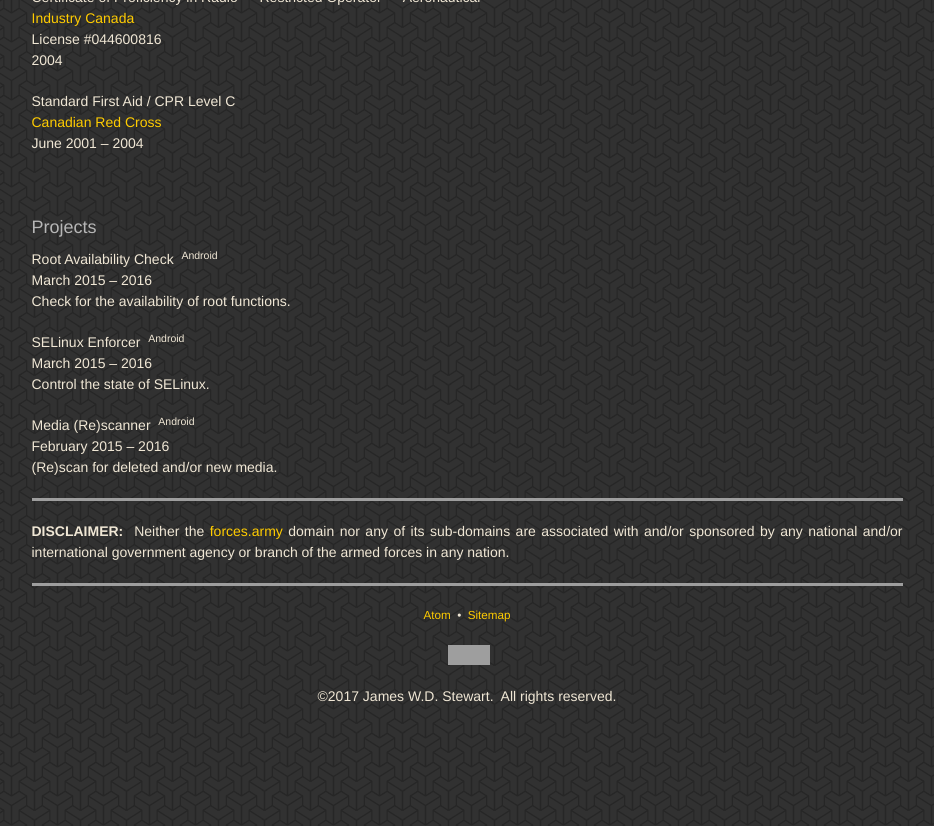
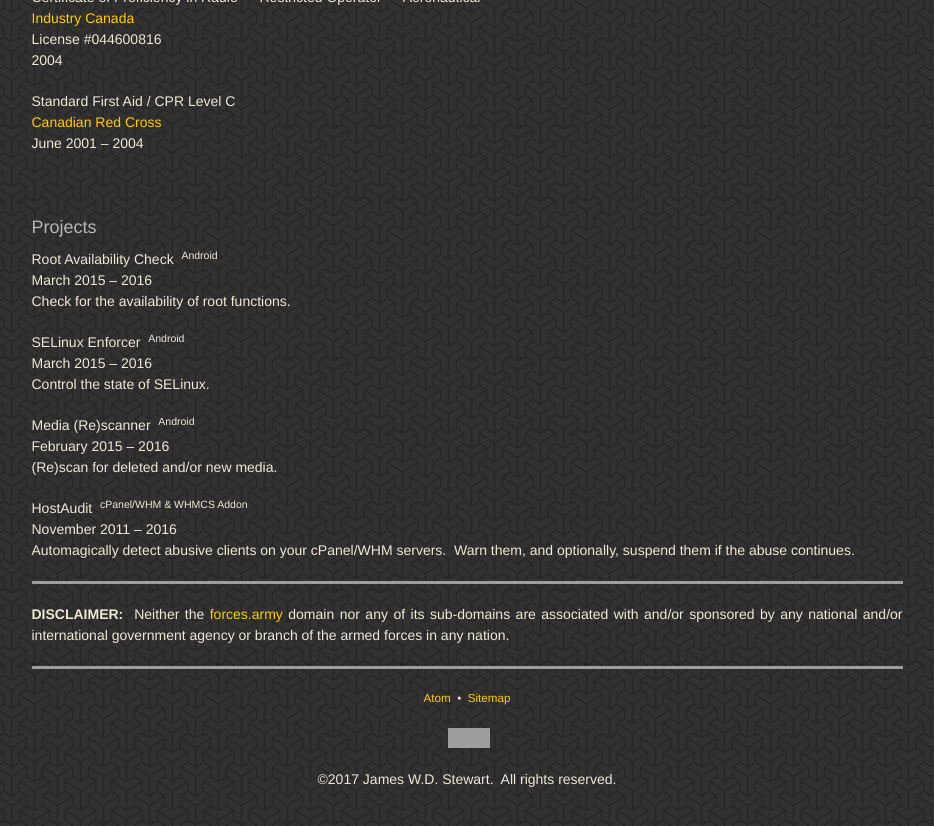
Before and after one commit to jwds1978/jwds1978.github.io, a Jekyll site: the page built from resume.md, in a window 1280 px wide and 900 px high, scrolled down 24946 px. Shown: the top 826 px of the window, without its empty margins (173-1107 px from the left). Built offline with Jekyll 4.4.1, drawn with Linux system fonts in a browser that asks for light colours; nearby versions of some CDN libraries; some web fonts are replaced; our own code applies the rules of GitHub Pages for plain Markdown files; grey boxes are pictures that could not be loaded.

Commit message:
Added a project.

```diff
--- a/resume.md
+++ b/resume.md
@@ -415,4 +415,9 @@ title: "Curriculum Vitae"
     February 2015 &#8211; 2016<br />
     (Re)scan for deleted and/or new media.
   </p>
+  <p>
+    HostAudit&nbsp; <sup>cPanel/WHM &amp; WHMCS Addon</sup><br />
+    November 2011 &#8211; 2016<br />
+    Automagically detect abusive clients on your cPanel/WHM servers.&nbsp; Warn them, and optionally, suspend them if the abuse continues.
+  </p>
 </div>
```
